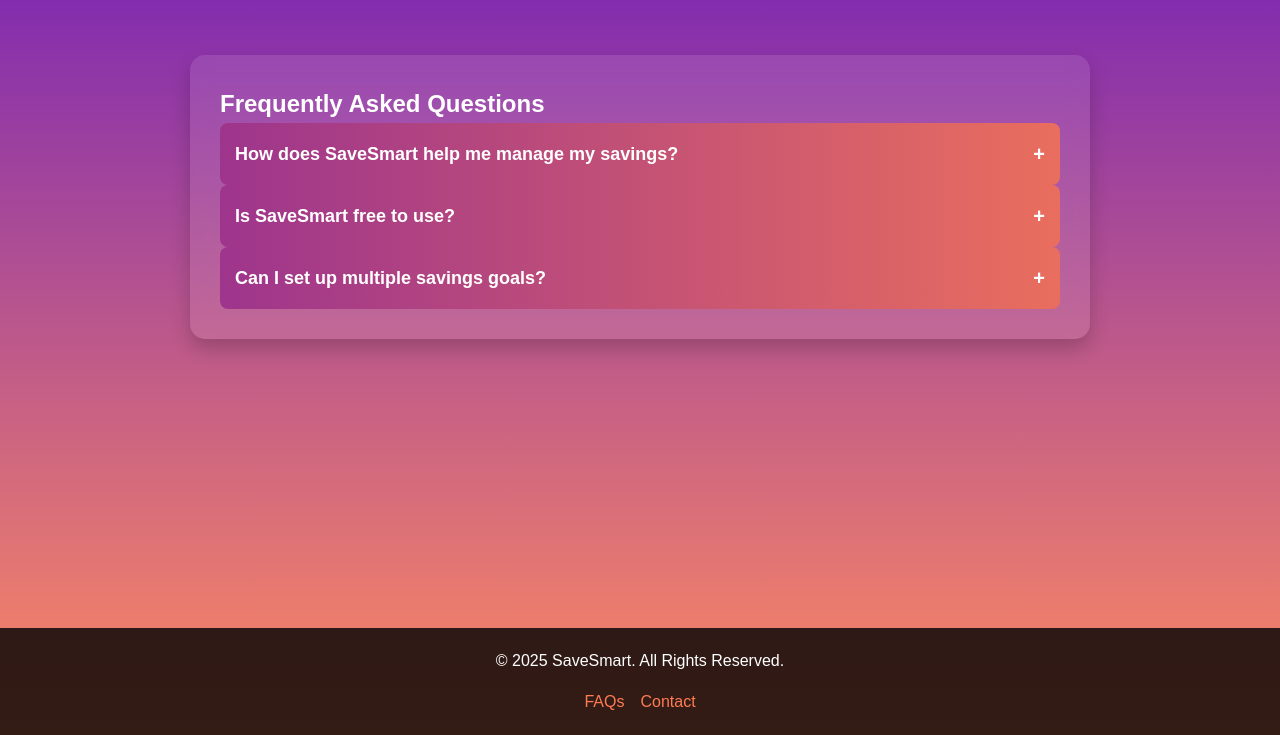
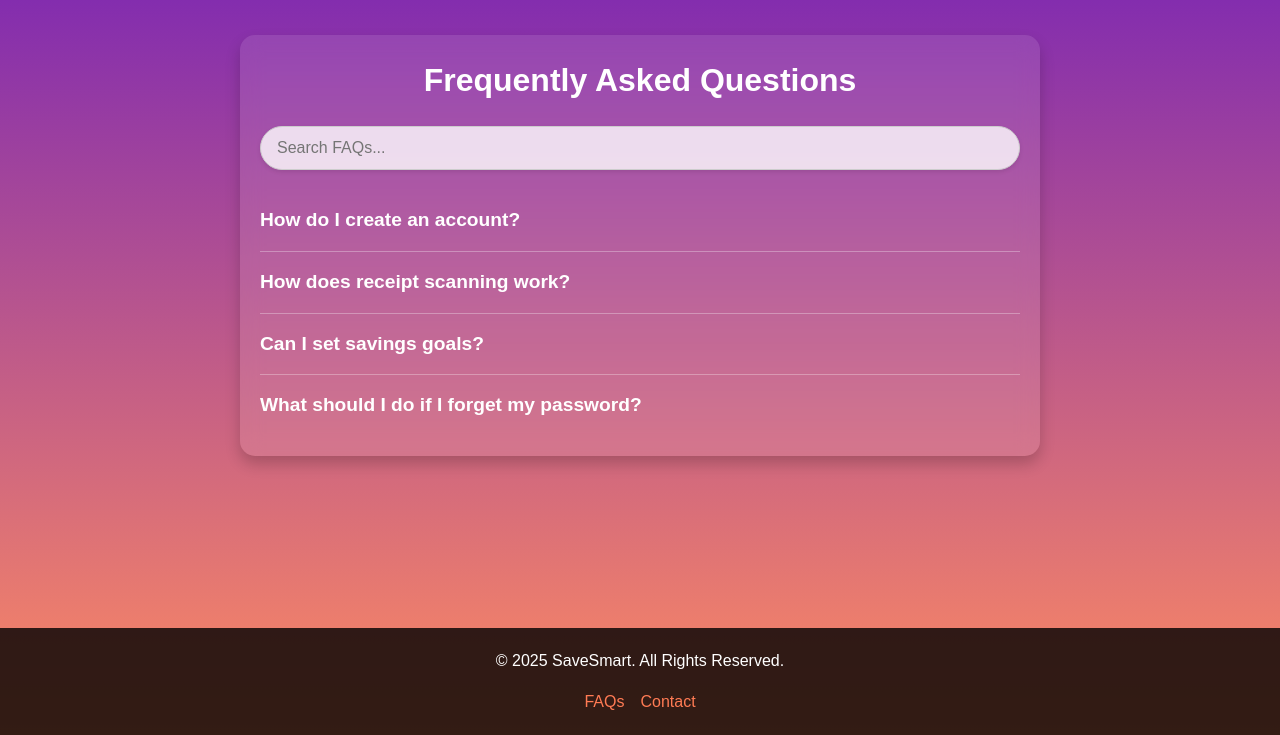
Before and after one commit to rezneac/Group6, a Flask app: page /faqs in a window 1280 px wide. Shown: the part 65-800 px from the top of the page. Run offline with Flask 3, Linux system fonts and the light colour scheme.

Commit message:
faqs updated- most recent version

```diff
--- a/static/styles.css
+++ b/static/styles.css
@@ -365,7 +365,7 @@ loginmain{
     background: transparent;
     border: 2px solid rgba(255, 255, 255, .2);
     backdrop-filter: blur(80px);
-    box-shadow: rgba(0, 0, 0, 0.626);
+    box-shadow: 0 10px 20px rgba(0, 0, 0, 0.2);
     color: #fbf8f8;
     border-radius: 12px;
     padding: 30px 40px;
@@ -481,92 +481,67 @@ loginmain{
     color: #ff7b54;
 }
 
-/* General Page Styling */
-.faqs-container {
-    max-width: 900px;
-    margin: auto;
+/* FAQ Section Styles */
+
+.faq-container {
+    margin-top: 100px;;
+    width: 80%;
+    max-width: 800px;
+    background: rgba(255, 255, 255, 0.1);
+    border-radius: 15px;
     padding: 20px;
-    font-family: 'Poppins', sans-serif;
-    color: #333;
+    box-shadow: 0 8px 15px rgba(0, 0, 0, 0.2);
+    backdrop-filter: blur(10px);
   }
 
-/* Title Styling */
-.faqs-title {
+  .faq-title {
+    text-align: center;
     font-size: 2rem;
-    text-align: center;
     margin-bottom: 20px;
-    color: #007bff; /* Adjust color to match theme */
   }
 
-/* FAQ Section Styles */
-.faq-section {
-    width: 80%;
-    max-width: 900px; /* Keeps it neat */
-    padding: 30px;
-    margin-top: 120px;
-    background: rgba(255, 255, 255, 0.1); /* Transparent effect */
-    border-radius: 15px;
-    box-shadow: 0 10px 20px rgba(0, 0, 0, 0.2);
-    backdrop-filter: blur(10px); /* Frosted glass effect */
-    position: relative;
-    z-index: 2;
+  /* Search Bar */
+  #searchBar {
+    width: 100%;
+    padding: 12px 16px;
+    border-radius: 24px;
+    border: 1px solid #ccc;
+    box-shadow: 0px 2px 4px rgba(0, 0, 0, 0.1);
+    outline: none;
+    font-size: 1rem;
+    margin-bottom: 20px;
+    background: rgba(255, 255, 255, 0.8);
+    color: #333;
+    transition: box-shadow 0.2s ease;
+  }
+  /* FAQ Items */
+  .faq-item {
+    border-bottom: 1px solid rgba(255, 255, 255, 0.3);
+    padding: 15px 0;
+    cursor: pointer;
   }
 
-/* FAQ Headers */
-.faq-accordion-header {
-    background: linear-gradient(90deg, #6A0DAD, #FF7F50);
-    background-size: 200% 200%;
-    color: white;
-    font-size: 18px;
-    font-weight: bold;
-    padding: 15px;
-    border-radius: 8px;
-    cursor: pointer;
-    display: flex;
-    justify-content: space-between;
-    align-items: center;
-    transition: all 0.3s ease-in-out;
-    animation: gradientAnimation 4s linear infinite;
-}
-/* Gradient Animation */
-@keyframes gradientAnimation {
-    0% { background-position: 0% 50%; }
-    50% { background-position: 100% 50%; }
-    100% { background-position: 0% 50%; }
+  .faq-item:last-child {
+    border: none;
   }
 
-.faq-accordion-header:hover {
-    filter: brightness(1.2);
+  .faq-question {
+    font-size: 1.2rem;
+    font-weight: bold;
+    margin: 0;
+    transition: all 0.3s ease;
   }
 
-/* Accordion Icons */
-.faq-accordion-icon {
-    font-size: 20px;
-    font-weight: bold;
+  .faq-question:hover {
+    color: #f39c12;
   }
 
-/* FAQ Content */
-.faq-accordion-content {
-    background: white;
-    color: #333;
-    font-size: 16px;
-    padding: 15px;
-    border-radius: 8px;
-    margin-top: 5px;
+  .faq-answer {
+    margin-top: 10px;
     display: none;
-    transition: max-height 0.3s ease-in-out;
+    font-size: 1rem;
+    line-height: 1.5;
   }
-/* Open State */
-.faq-accordion-content.open {
-    display: block;
-}
-
-/* Animation */
-.faq-accordion-header, .faq-accordion-content {
-    transition: 0.3s ease-in-out;
-}
-
-
 
 /* Responsive Design */
 @media (max-width: 768px) {
@@ -591,4 +566,8 @@ loginmain{
     .hamburger {
         display: block;
     }
+
+    .faq-section {
+        width: 90%; /* Adjust width for smaller screens */
     }
+}
--- a/templates/faqs.html
+++ b/templates/faqs.html
@@ -17,73 +17,67 @@
             <div class="hamburger">☰</div>
         </nav>
     </header>
-    <section class="faq-section">
-        <h2 class="faq-title">Frequently Asked Questions</h2>
 
-        <div class="faq-container">
-            <div class="faq-item">
-                <div class="faq-accordion-header" onclick="toggleFAQ(this)">
-                    <span>How does SaveSmart help me manage my savings?</span>
-                    <span class="faq-accordion-icon">+</span>
-                </div>
-                <div class="faq-accordion-content">
-                    <p>SaveSmart provides budgeting tools, goal tracking, and insights to help you make the most of your savings.</p>
-                </div>
-            </div>
+    <div class="faq-container">
+        <h1 class="faq-title">Frequently Asked Questions</h1>
+        <input type="text" id="searchBar" placeholder="Search FAQs..." oninput="filterFAQs()">
 
-            <div class="faq-item">
-                <div class="faq-accordion-header" onclick="toggleFAQ(this)">
-                    <span>Is SaveSmart free to use?</span>
-                    <span class="faq-accordion-icon">+</span>
-                </div>
-                <div class="faq-accordion-content">
-                    <p>Yes! SaveSmart offers a free plan with essential features, while premium plans unlock advanced tools.</p>
-                </div>
-            </div>
-
-            <div class="faq-item">
-                <div class="faq-accordion-header" onclick="toggleFAQ(this)">
-                    <span>Can I set up multiple savings goals?</span>
-                    <span class="faq-accordion-icon">+</span>
-                </div>
-                <div class="faq-accordion-content">
-                    <p>Absolutely! You can create and track multiple savings goals to keep your finances organized.</p>
-                </div>
-            </div>
+        <div class="faq-item">
+          <h2 class="faq-question" onclick="toggleAnswer(this)">How do I create an account?</h2>
+          <p class="faq-answer">You can create an account by clicking "Sign Up" on the homepage and entering your email, a secure password, and basic personal information.</p>
         </div>
 
+        <div class="faq-item">
+          <h2 class="faq-question" onclick="toggleAnswer(this)">How does receipt scanning work?</h2>
+          <p class="faq-answer">Use the "Scan Receipt" feature in the app to upload your receipts. The system will extract prices and add them to your budget tracker.</p>
+        </div>
 
+        <div class="faq-item">
+          <h2 class="faq-question" onclick="toggleAnswer(this)">Can I set savings goals?</h2>
+          <p class="faq-answer">Yes! Go to the "Savings Goals" section, enter a goal amount and target date, and track your progress easily.</p>
+        </div>
 
-    </section>
-    <footer>
+        <div class="faq-item">
+          <h2 class="faq-question" onclick="toggleAnswer(this)">What should I do if I forget my password?</h2>
+          <p class="faq-answer">Click "Forgot Password" on the login page and follow the instructions to reset your password via email.</p>
+        </div>
+      </div>
+
+      <footer>
         <p>&copy; 2025 SaveSmart. All Rights Reserved.</p>
         <ul class="footer-links">
             <li><a href="faqs">FAQs</a></li>
             <li><a href="contact">Contact</a></li>
         </ul>
     </footer>
+
     <script>
-        function toggleFAQ(element) {
-            let content = element.nextElementSibling;
-            let icon = element.querySelector(".faq-accordion-icon");
+    // Toggle FAQ Answers
+function toggleAnswer(element) {
+  const answer = element.nextElementSibling;
+  const allAnswers = document.querySelectorAll(".faq-answer");
 
-            // Close all other FAQs
-            document.querySelectorAll(".faq-accordion-content").forEach((item) => {
-                if (item !== content) {
-                    item.style.maxHeight = null;
-                    item.previousElementSibling.querySelector(".faq-accordion-icon").textContent = "+";
-                }
-            });
+  allAnswers.forEach((ans) => {
+    if (ans !== answer) ans.style.display = "none";
+  });
 
-            // Toggle the clicked FAQ
-            if (content.style.maxHeight) {
-                content.style.maxHeight = null;
-                icon.textContent = "+";
-            } else {
-                content.style.maxHeight = content.scrollHeight + "px";
-                icon.textContent = "−";
-            }
-        }
+  answer.style.display = answer.style.display === "block" ? "none" : "block";
+}
+
+// Search Functionality
+function filterFAQs() {
+  const searchValue = document.getElementById("searchBar").value.toLowerCase();
+  const faqItems = document.querySelectorAll(".faq-item");
+
+  faqItems.forEach((item) => {
+    const question = item.querySelector(".faq-question").textContent.toLowerCase();
+    if (question.includes(searchValue)) {
+      item.style.display = "block";
+    } else {
+      item.style.display = "none";
+    }
+  });
+}
     </script>
 </body>
 </html>
```
Lines whose indentation alone changed are shown as unchanged.
